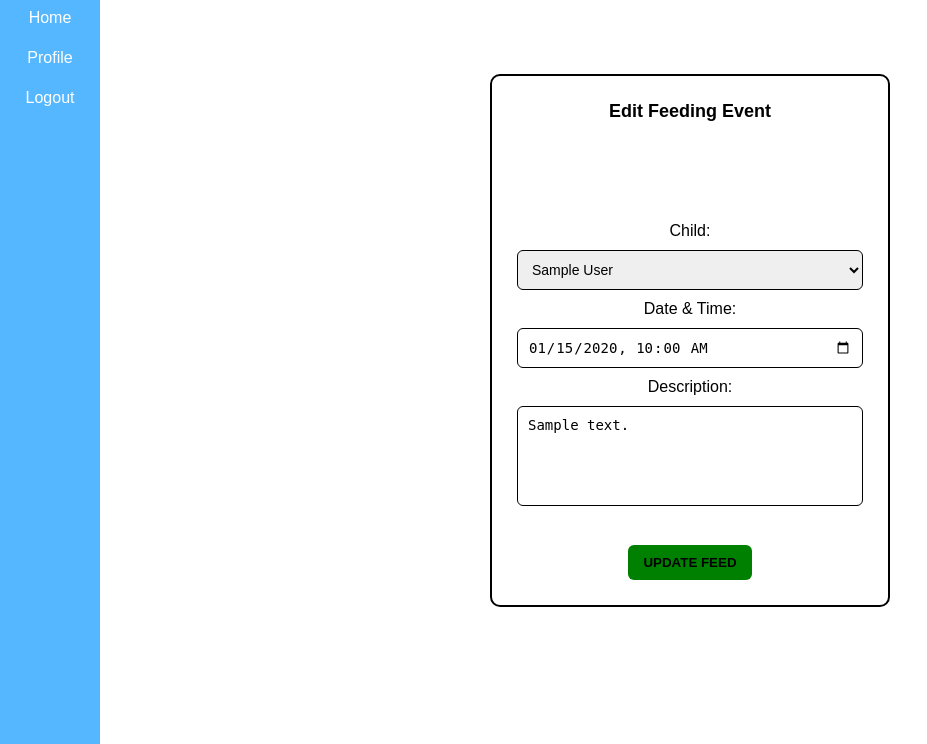
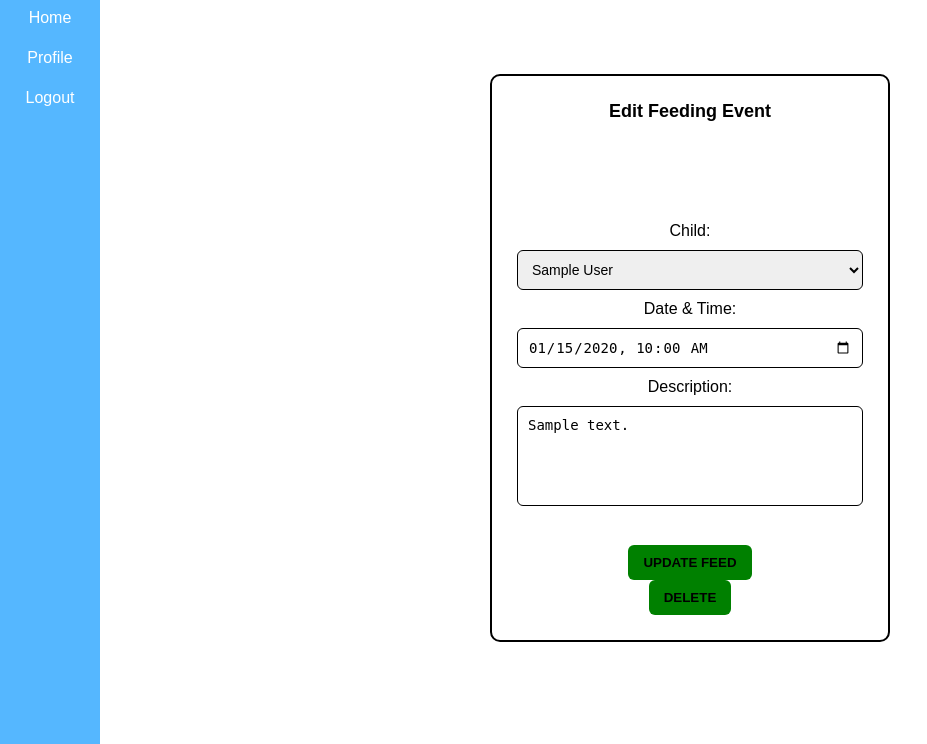
Before and after one commit to nabl2290/cspb-3308-team-5-project, a Flask app: page /feeding-event/1/edit in a window 1280 px wide. Shown: the part 56-800 px from the top of the page, without its empty margins (0-927 px from the left). Run offline with Flask 3, Linux system fonts and the light colour scheme; the visitor is signed in with stand-in values (Sample User, id 1); tables that the repository leaves empty hold one stand-in row (values such as "Sample post").

Commit message:
added delete button and refactored some lines

```diff
--- a/templates/edit_feeding_event.html
+++ b/templates/edit_feeding_event.html
@@ -8,7 +8,7 @@
 {% block content %}
 <div class="feeding-container">
     <div class="feeding-title">Edit Feeding Event</div>
-    <form method="POST" action="{{ url_for('update_feeding_event', event_id=event.id) }}" class="feeding-form">
+    <form method="POST" action="{{ url_for('update_feeding_event', event_id=event.id) }}" id="update-form" class="feeding-form">
         <label>Child:</label>
         <select name="child_id" required>
             {% for child in children %}
@@ -25,9 +25,13 @@
 
         <label>Description:</label>
         <textarea name="description">{{ event.description or '' }}</textarea>
-        <div class="button-container">
-            <button type="submit">UPDATE FEED</button>
-        </div>
     </form>
+    <div class="button-container">
+        <button type="submit" class="update" form="update-form">UPDATE FEED</button>
+        <form method="POST" action="{{ url_for('delete_feeding_event', event_id=event.id) }}"
+        onsubmit="return confirm('Are you sure you want to delete this feeding event?');" class="inline">
+            <button type="submit" class="delete-feed">DELETE</button>
+        </form>
+    </div>
 </div>
 {% endblock %}
```
